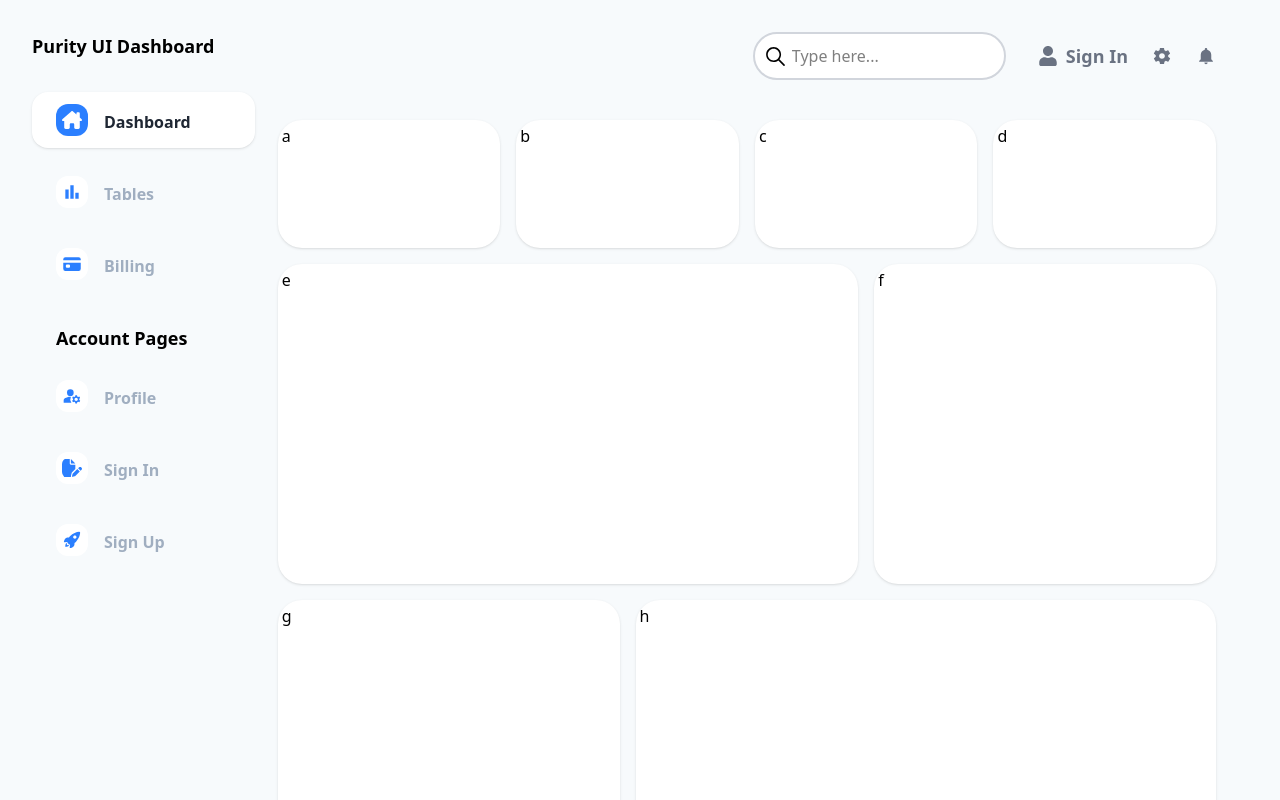
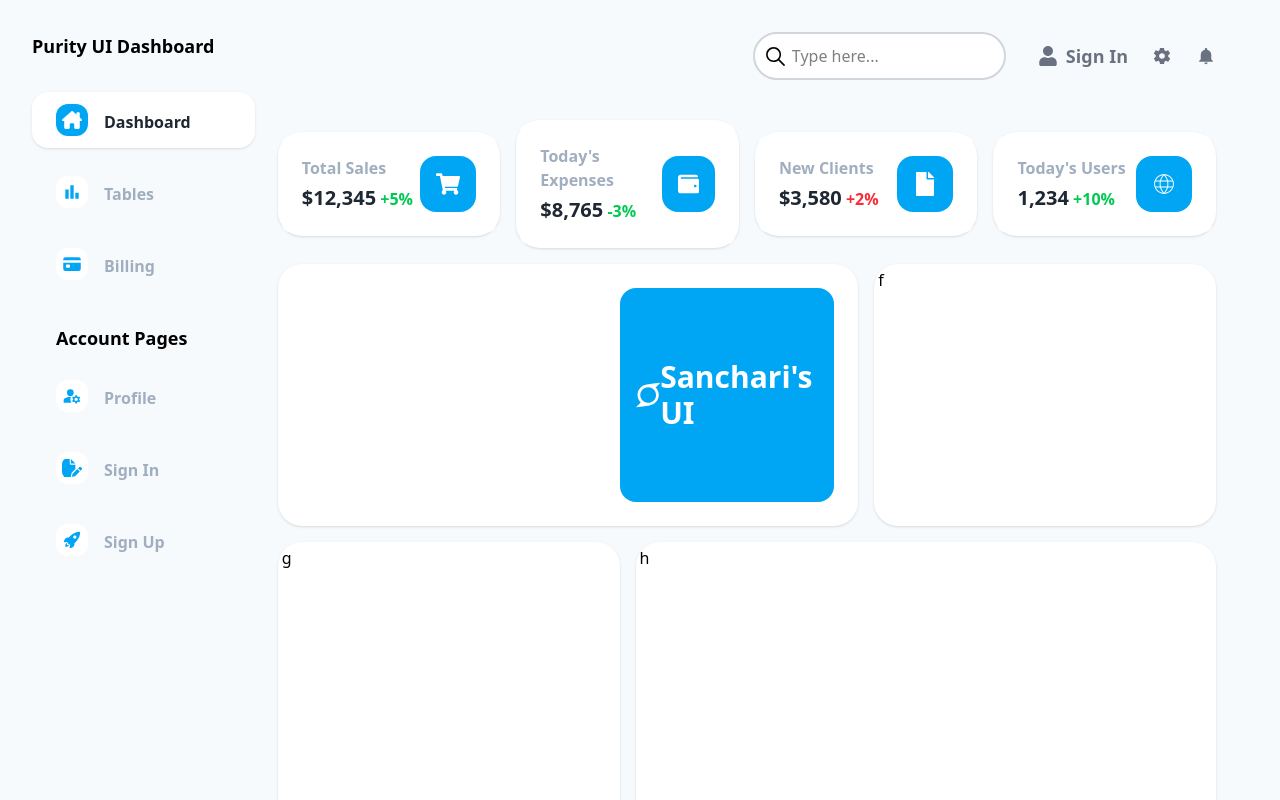
Before and after one commit to msanchariii/purity-dashboard, a Next.js app: page / in a window 1280 px wide. Shown: the top 800 px of the page. Built offline with nearby package versions, Linux system fonts and the light colour scheme.

Commit message:
Refactor styles and enhance components: update color scheme to sky-blue, add StatCard component, and improve layout in BillingPage and ProjectsTable.

```diff
--- a/src/app/(sidebar)/billing/page.tsx
+++ b/src/app/(sidebar)/billing/page.tsx
@@ -11,7 +11,7 @@ const BillingPage = () => {
             </GridItem>
             <GridItem className="h-full">
                 <div className="flex flex-col my-4 items-center">
-                    <FaWallet className=" text-white bg-blue-500 p-3 size-12 rounded-xl m-4" />
+                    <FaWallet className=" text-white bg-sky-500 p-3 size-12 rounded-xl m-4" />
                     <span className="font-bold">Salary</span>
                     <span className="text-xs font-bold text-dhusor">
                         Belong Interactive
@@ -23,7 +23,7 @@ const BillingPage = () => {
             </GridItem>{" "}
             <GridItem className="h-full">
                 <div className="flex flex-col my-4 items-center">
-                    <FaPaypal className=" text-white bg-blue-500 p-3 size-12 rounded-xl m-4" />
+                    <FaPaypal className=" text-white bg-sky-500 p-3 size-12 rounded-xl m-4" />
                     <span className="font-bold">Salary</span>
                     <span className="text-xs font-bold text-dhusor">
                         Freelance Payment
--- a/src/app/(sidebar)/page.tsx
+++ b/src/app/(sidebar)/page.tsx
@@ -2,25 +2,39 @@ import ProjectsTable from "@/components/ProjectsTable";
 import { GridItem } from "@/components/ui/GridItem";
 import { projects } from "@/lib/fakeData";
 
+import StatCard, { stats } from "@/components/dashboard/StatCard";
+import { FaSuperpowers } from "react-icons/fa";
 export default function Home() {
     return (
         <div className="grid grid-cols-1 sm:grid-cols-2 md:grid-cols-4 lg:grid-cols-8 gap-4 p-2 sm:p-4 items-center">
-            <GridItem className="min-h-32 col-span-1 sm:col-span-1 md:col-span-2">
-                a
+
+
+            {stats.map((stat, index) => (
+                <GridItem key={index} className=" col-span-1 sm:col-span-1 md:col-span-2 lg:col-span-2">
+                    <StatCard stat={stat} />
+                </GridItem>
+            ))}
+
+
+            <GridItem className=" col-span-1 sm:col-span-2 md:col-span-3 lg:col-span-5 ">
+                <div className={`flex items-center justify-between p-5 rounded-lg`}>
+                    <div className="flex flex-col gap-y-1 basis-2/3">
+                        <h3 className="text-md font-semibold text-dhusor  ">
+
+                        </h3>
+                        <p className={`text-xl font-bold text-kalo`}>
+
+                        </p>
+                    </div>
+                    <div className=" text-white bg-sky-500 p-4 rounded-2xl basis-1/3 aspect-square flex items-center justify-center text-3xl font-bold">
+                        {/* Icon can be placed here if needed */}
+                        <FaSuperpowers/>
+                        Sanchari's UI
+                    </div>
+
+                </div>
             </GridItem>
-            <GridItem className="min-h-32 col-span-1 sm:col-span-1 md:col-span-2">
-                b
-            </GridItem>
-            <GridItem className="min-h-32 col-span-1 sm:col-span-1 md:col-span-2">
-                c
-            </GridItem>
-            <GridItem className="min-h-32 col-span-1 sm:col-span-1 md:col-span-2">
-                d
-            </GridItem>
-            <GridItem className="min-h-80 col-span-1 sm:col-span-2 md:col-span-3 lg:col-span-5">
-                e
-            </GridItem>
-            <GridItem className="min-h-80 col-span-1 sm:col-span-1 md:col-span-1 lg:col-span-3">
+            <GridItem className="h-full col-span-1 sm:col-span-1 md:col-span-1 lg:col-span-3">
                 f
             </GridItem>
             <GridItem className="min-h-80 col-span-1 sm:col-span-1 md:col-span-1 lg:col-span-3">
--- a/src/app/layout.tsx
+++ b/src/app/layout.tsx
@@ -1,16 +1,13 @@
 import type { Metadata } from "next";
-import { Geist, Geist_Mono } from "next/font/google";
+import { Roboto } from "next/font/google";
 import "./globals.css";
 
-const geistSans = Geist({
-  variable: "--font-geist-sans",
+const roboto = Roboto({
   subsets: ["latin"],
+  variable: "--font-roboto",
+  weight: ["100", "300", "400", "500", "700", "900"],
 });
 
-const geistMono = Geist_Mono({
-  variable: "--font-geist-mono",
-  subsets: ["latin"],
-});
 
 export const metadata: Metadata = {
   title: "Create Next App",
@@ -25,7 +22,7 @@ export default function RootLayout({
   return (
     <html lang="en">
       <body
-        className={`${geistSans.variable} ${geistMono.variable} antialiased bg-bgdhusor`}
+        className={`${roboto.variable}  antialiased bg-bgdhusor`}
       >
         {children}
       </body>
--- a/src/components/ProjectsTable.tsx
+++ b/src/components/ProjectsTable.tsx
@@ -55,7 +55,7 @@ const ProjectsTable = ({
             case "On Hold":
                 return "text-orange-500 bg-yellow-200 border-orange-500";
             case "Completed":
-                return "text-blue-700 bg-blue-200";
+                return "text-sky-700 bg-sky-200";
             default:
                 return "text-gray-100 bg-gray-400";
         }
@@ -112,13 +112,13 @@ const ProjectsTable = ({
                                 </TableCell>
 
                                 <TableCell className="font-medium">
-                                    <span className="font-bold text-lg text-blue-500">
+                                    <span className="font-bold text-lg text-sky-500">
                                         {item.completetion} %
                                     </span>
                                     {/* progress */}
                                     <div className="w-full bg-gray-200 rounded-full h-2 mt-1">
                                         <div
-                                            className="bg-blue-500 h-2 rounded-full"
+                                            className="bg-sky-500 h-2 rounded-full"
                                             style={{
                                                 width: `${item.completetion}%`,
                                             }}
--- /dev/null
+++ b/src/components/dashboard/StatCard.tsx
@@ -0,0 +1,76 @@
+import React from 'react'
+import { IconType } from 'react-icons';
+import { CiGlobe } from 'react-icons/ci';
+import { FaFile, FaShoppingCart, FaWallet } from 'react-icons/fa';
+
+export type StatCardProps = {
+    heading: string;
+    value: string | number;
+    percentage?: string;
+    type: "loss" | "profit";
+    className?: string;
+    icon?: IconType;
+}
+
+export const stats: StatCardProps[] = [
+    {
+        heading: "Total Sales",
+        value: "$12,345",
+        percentage: "+5%",
+        type: "profit",
+        icon: FaShoppingCart // Replace with an actual icon if needed
+    },
+    {
+        heading: "Today's Expenses",
+        value: "$8,765",
+        percentage: "-3%",
+        type: "profit",
+        icon: FaWallet // Replace with an actual icon if needed
+    },
+    {
+        heading: "New Clients",
+        value: "$3,580",
+        percentage: "+2%",
+        type: "loss",
+        icon: FaFile // Replace with an actual icon if needed
+    },
+    {
+        heading: "Today's Users",
+        value: "1,234",
+        percentage: "+10%",
+        type: "profit",
+        icon: CiGlobe // Replace with an actual icon if needed
+    }
+]
+
+
+const StatCard = ({ stat }: {
+    stat: StatCardProps;
+}) => {
+    const Icon = stat.icon
+    const { heading, value, percentage, type, className } = stat
+
+    return (
+
+
+        <div className={`flex items-center justify-between p-5 bg-white rounded-lg  ${className}`}>
+            <div className="flex flex-col gap-y-1">
+                <h3 className="text-md font-semibold text-dhusor ">{heading}</h3>
+                <p className={`text-xl font-bold text-kalo`}>{value}
+
+                    {percentage && (
+                        <span className={`text-base ${type === 'profit' ? 'text-green-500' : 'text-red-500'}`}>
+                            {" "} {percentage}
+                        </span>
+                    )}
+                </p>
+            </div>
+            {Icon && (<Icon className="size-14 text-white bg-sky-500 p-4 rounded-2xl" />)}
+
+
+        </div>
+
+    )
+}
+
+export default StatCard
--- a/src/components/header/index.tsx
+++ b/src/components/header/index.tsx
@@ -12,10 +12,10 @@ const index = () => {
             <BreadCrumbs />
             <div className="flex items-center justify-end  ">
 
-                <div className="border-2 border-gray-300 bg-white rounded-3xl flex items-center px-2 py-1 transition-all duration-200 ease-in-out focus-within:border-blue-500 focus-within:border-2 h-12  mr-4">
+                <div className="border-2 border-gray-300 bg-white rounded-3xl flex items-center px-2 py-1 transition-all duration-200 ease-in-out focus-within:border-sky-500 focus-within:border-2 h-12  mr-4">
 
                     <IoIosSearch size={25} />
-                    <input type="text" placeholder='Type here...' className="p-1 w-52  border-none outline-none text-grey-200 ">
+                    <input type="text" placeholder='Type here...' className="p-1 w-52  border-none outline-none text-grey-200  font-medium">
                     </input>
                 </div>
 
--- a/src/components/sidebar/SidebarLink.tsx
+++ b/src/components/sidebar/SidebarLink.tsx
@@ -18,22 +18,19 @@ const SidebarLink = ({
     return (
         <Link
             href={href}
-            className={`flex gap-4 items-center py-3 pl-6 lg:pr-10 xl:pr-16  ${
-                isSelected && "bg-white rounded-2xl shadow-sm"
-            }`}
+            className={`flex gap-4 items-center py-3 pl-6 lg:pr-10 xl:pr-16  ${isSelected && "bg-white rounded-2xl shadow-sm"
+                }`}
         >
             <Icon
-                className={`bg-blue-500 w-8 h-8 p-1.5 rounded-xl ${
-                    isSelected
-                        ? "bg-blue-500 text-white"
-                        : "bg-white text-blue-500"
-                } `}
+                className={`bg-sky-500 w-8 h-8 p-1.5 rounded-xl ${isSelected
+                        ? "bg-sky-500 text-white"
+                        : "bg-white text-sky-500"
+                    } `}
             />
 
             <div
-                className={`text-md font-bold mt-1 ${
-                    isSelected ? "text-kalo" : "text-dhusor"
-                }`}
+                className={`text-md font-bold mt-1 ${isSelected ? "text-kalo" : "text-dhusor"
+                    }`}
             >
                 {title}
             </div>
--- a/src/lib/fakeData.ts
+++ b/src/lib/fakeData.ts
@@ -70,7 +70,7 @@ export const projects: Project[] = [
     status: "Completed",
     completetion: 100,
     icon: FaAtlassian,
-        iconClass: "text-blue-500",
+    iconClass: "text-sky-500",
   },
   {
     company: "Future Tech",
@@ -86,7 +86,7 @@ export const projects: Project[] = [
     status: "Active",
     completetion: 60,
     icon: FaTelegram,
-        iconClass: "text-blue-500",
+    iconClass: "text-sky-500",
   },
   {
     company: "NextGen Systems",
```
Lines whose indentation alone changed are shown as unchanged.
